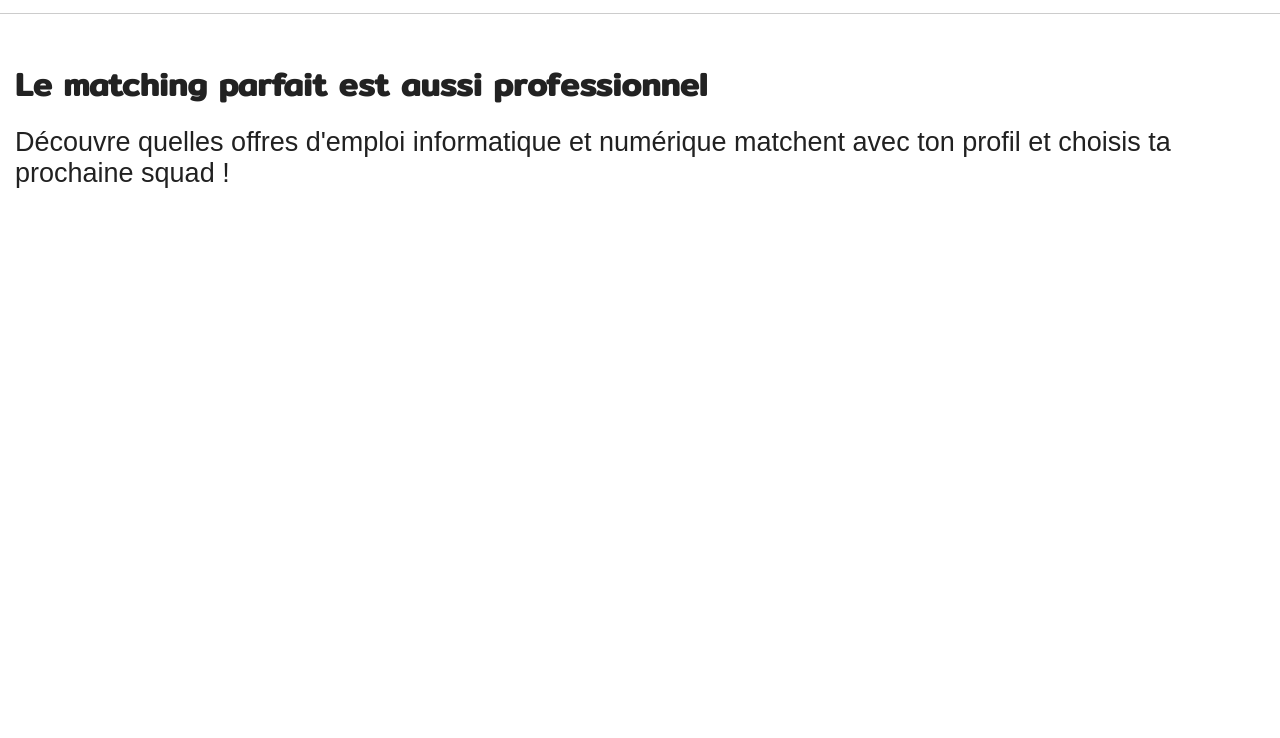
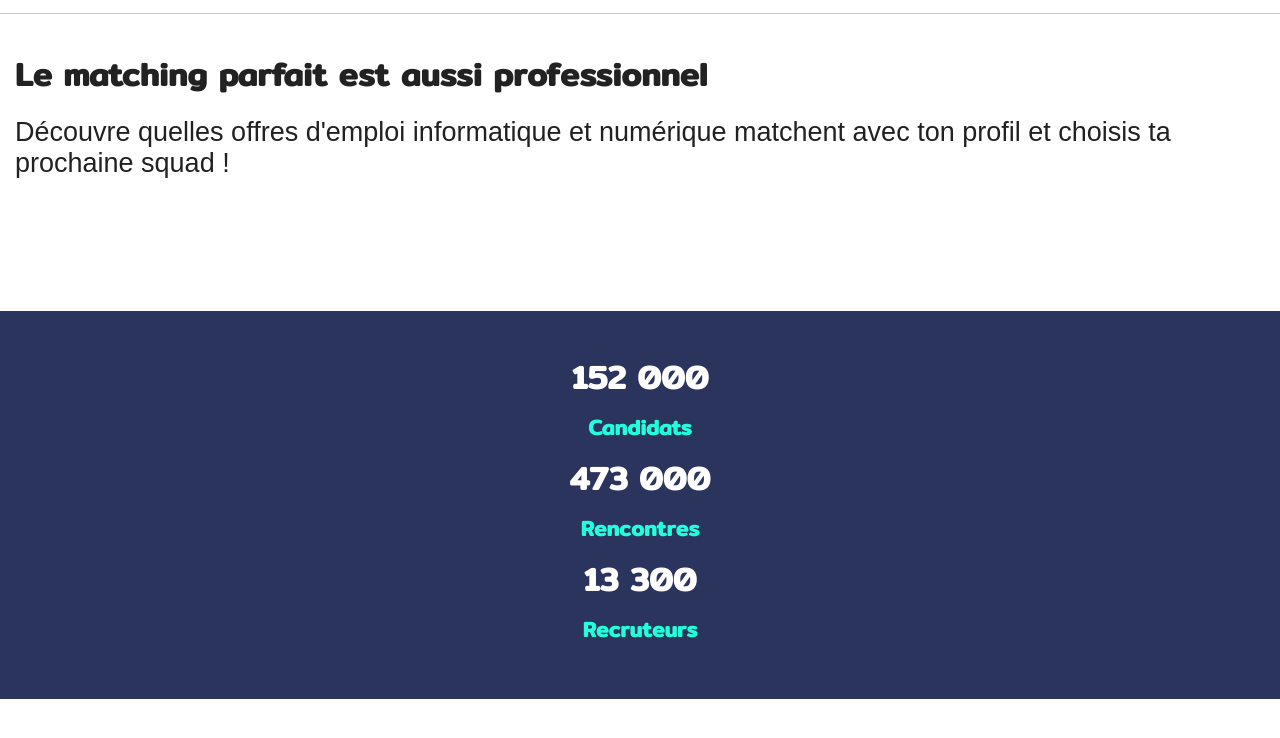
Before and after one commit to Fly-76/ChooseYourBoss, a website built with Parcel: page index.html in a window 1280 px wide. Shown: the part 58-796 px from the top of the page. Built offline with nearby package versions, Linux system fonts and the light colour scheme.

Commit message:
css for insert (part of main)

```diff
--- a/css/main.css
+++ b/css/main.css
@@ -87,12 +87,24 @@ textarea {
    Author's custom styles
    ========================================================================== */
 
+   /*
+   4d22ff bleu je m'inscris
+   2b345d bleu encart
+   22ffdd bleu candidat
+   162049 bleu texte
+   */
+
 /************** Extra small  ::  viewports < 576 **************/
   /*** Extra small  ::  viewports < 576   ::  General rules ***/
+  body {
+    margin: 0;
+    padding: 0px;
+  }
+
   nav {
     text-align: center;
     padding-top: 15px;
-    height:90px;
+    height:80px;
     position: relative;
     /* background-color: aquamarine; */
   }
@@ -101,12 +113,35 @@ textarea {
     /* background-color: burlywood; */
     padding-left: 15px;
     padding-right: 15px;
+    margin-bottom: 72px;
   }
+
+  main {
+    text-align: center;
+  }
+
   h1  {
     font-size: 46px;
     /* font-family: 'Arimo', sans-serif; */
     font-family: 'Mitr', sans-serif;
     line-height: 1em;
+  }
+
+  h4  {
+    font-size: 32px;
+    color: #ffffff;
+    /* font-family: 'Arimo', sans-serif; */
+    /* height: auto; */
+    font-family: 'Mitr', sans-serif;
+    line-height: 0.3em;
+  }
+
+  h5  {
+    font-size: 21px;
+    color: #22ffdd;
+    /* font-family: 'Arimo', sans-serif; */
+    font-family: 'Mitr', sans-serif;
+    line-height: 0.3em;
   }
 
   p {
@@ -128,14 +163,24 @@ textarea {
     top: 20px;
     left: 20px;
   }
+
   #logo {
     height: 40px;
     width: auto;
   }
 
+  #insert {
+    height: 348px;
+    padding: 20px;
+  }
+
   /*** Extra small  ::  viewports < 576   ::  Utility class ***/
+  .secondBg {
+    background-color: #2b345d;
+  }
+
   .btn {
-    padding: 5px 25px;
+    padding: 6px 25px;
     border-radius: 25px;
   }
 
@@ -143,6 +188,7 @@ textarea {
     background-color: #9C3848;
     color: white;
   }
+
 
   /*** Extra small  ::  viewports < 576   ::  Common class  ***/
 
--- a/index.html
+++ b/index.html
@@ -22,9 +22,9 @@
 
   <!-- /*********************** NAV ***********************************/ -->
   <nav>
-      <a href="#" id="burger"><img src="img/burger-menu.svg" alt="icon menu"></a>
-      <div>
-        <img id="logo" src="img/logo-2019.svg" alt="logo de la société Choose You Boss">
+    <a href="#" id="burger"><img src="img/burger-menu.svg" alt="icon menu"></a>
+    <div>
+      <img id="logo" src="img/logo-2019.svg" alt="logo de la société Choose You Boss">
     </div>
     <hr>
   </nav>
@@ -38,7 +38,7 @@
 
   <!-- /************************ MAIN *********************************/ -->
   <main>
-    <!-- <div>
+    <div id="insert" class="secondBg">
       <div>
         <h4>152 000</h4>
         <h5>Candidats</h5>
@@ -51,7 +51,7 @@
         <h4>13 300</h4>
         <h5>Recruteurs</h5>
       </div>
-    </div> -->
+    </div>
   <!-- /*** SECTION 1 ; ALGORITHME -->
   <!-- <section>
       <h2>L'algorithme travaille pour toi</h2>
@@ -72,7 +72,7 @@
         <p>Ton profil reste protégé et anonyme jusqu'à ta mise en relation avec le recruteur de ton choix, évitant ainsi toute sur-sollicitation.</p>
       </article>
       <a href="#">J'accède à mes matchings</a> -->
-    </section>
+    <!-- </section> -->
   <!-- /*** SECTION 1 ; JOB INFORMATIQUE -->
   <!-- <section>
       <h2>Tous les jobs informatiques et numériques</h2>
```
